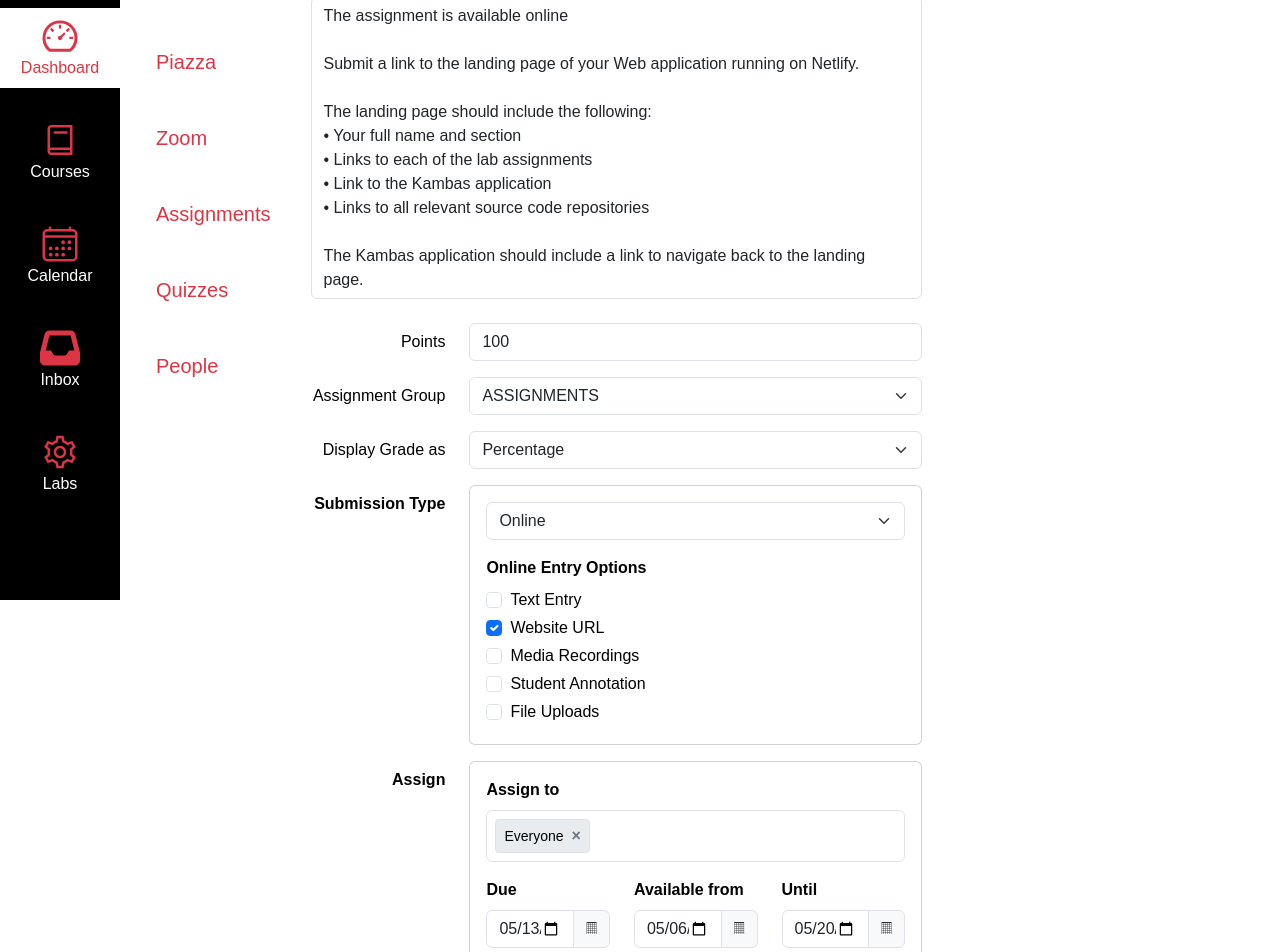
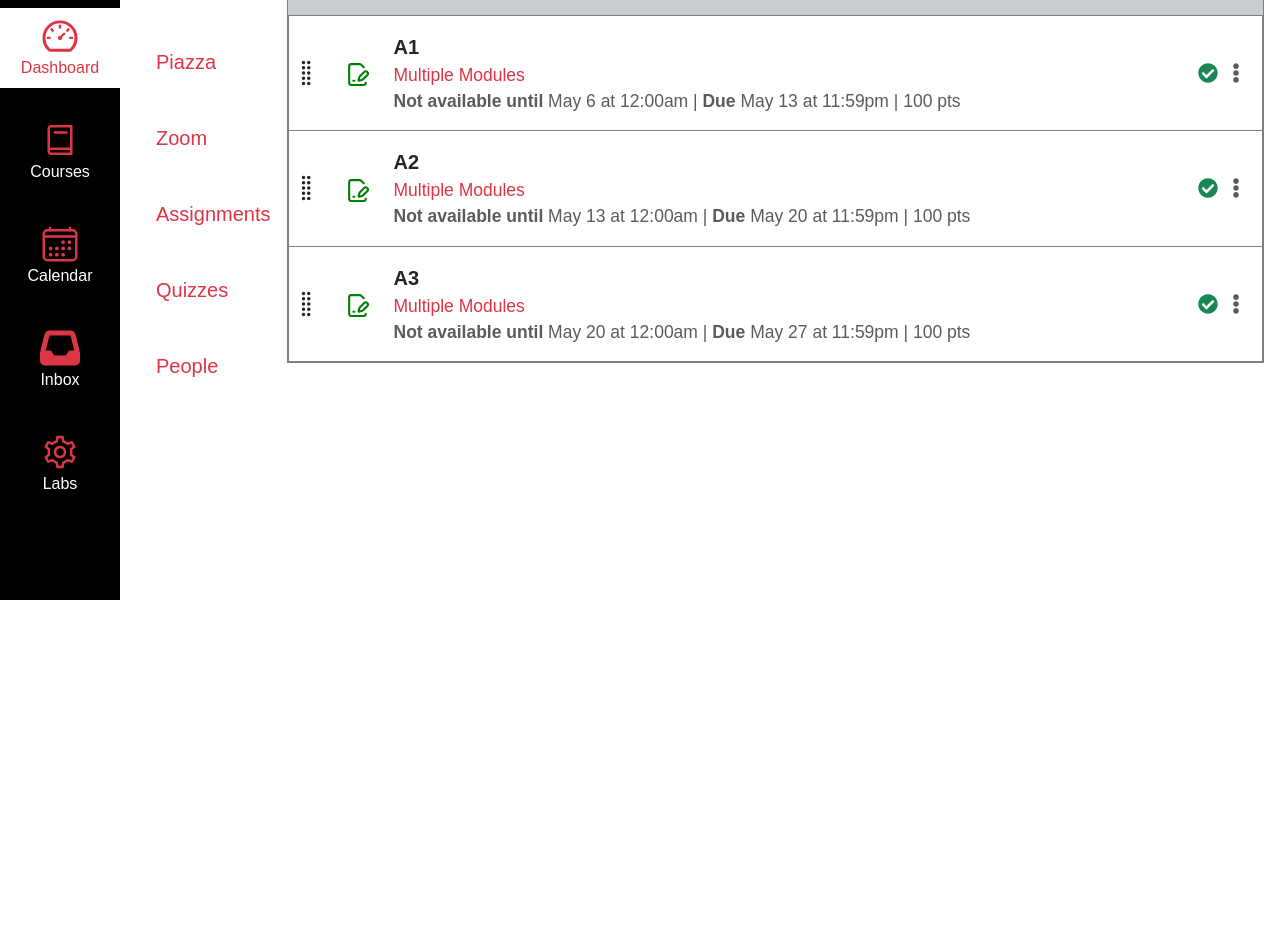
Before and after one commit to nishit3/webdev-assignment-1-nishit3, a Next.js app: page /Courses/1234/Assignments in a window 1280 px wide. Shown: the part 200-1152 px from the top of the page. After the commit the page ends 800 px from the top, so only its background shows below. Built offline with nearby package versions, Linux system fonts and the light colour scheme.

Commit message:
fix assignment screen

```diff
--- a/src/app/(Kambaz)/Courses/[cid]/Assignments/page.js
+++ b/src/app/(Kambaz)/Courses/[cid]/Assignments/page.js
@@ -1,329 +1,136 @@
-"use client";
+import Link from "next/link";
+import {
+  Button,
+  ListGroup,
+  ListGroupItem,
+  Form,
+  InputGroup,
+  Row,
+  Col,
+} from "react-bootstrap";
+import { LuFilePenLine } from "react-icons/lu";
+import { BsGripVertical } from "react-icons/bs";
+import { FaEllipsisV, FaCheckCircle } from "react-icons/fa";
+import { AiOutlinePlus } from "react-icons/ai";
 
-import { Button, Row, Col, InputGroup } from "react-bootstrap";
-
-export default function Assignment() {
+export default async function Assignments({ params }) {
+  const { cid } = await params;
   return (
-    <div className="container-fluid p-4">
-      <Row>
-        <Col lg={8}>
-          <div className="mb-3">
-            <label
-              htmlFor="wd-name"
-              className="form-label"
-              style={{ color: "black" }}
+    <div id="wd-assignments">
+      <Row className="mb-4">
+        <Col md={6}>
+          <InputGroup>
+            <Form.Control
+              type="text"
+              placeholder="Search..."
+              id="wd-search-assignment"
+            />
+          </InputGroup>
+        </Col>
+        <Col md={6} className="text-end">
+          <Button
+            variant="outline-secondary"
+            className="me-2"
+            id="wd-add-assignment-group"
           >
-              Assignment Name
-            </label>
-            <input
-              type="text"
-              className="form-control"
-              id="wd-name"
-              defaultValue="A1"
-              placeholder="Assignment Name"
-            />
-          </div>
-
-          <div className="mb-4">
-            <textarea
-              className="form-control w-100"
-              rows={12}
-              style={{ resize: "none", overflow: "hidden", minHeight: "300px" }}
-              id="wd-description"
-              defaultValue={`The assignment is available online
-
-Submit a link to the landing page of your Web application running on Netlify.
-
-The landing page should include the following:
-• Your full name and section
-• Links to each of the lab assignments
-• Link to the Kambas application
-• Links to all relevant source code repositories
-
-The Kambas application should include a link to navigate back to the landing page.`}
-            />
-          </div>
-
-          <Row className="mb-3">
-            <Col sm={3} className="text-end">
-              <label
-                htmlFor="wd-points"
-                className="col-form-label"
-                style={{ color: "black" }}
-              >
-                Points
-              </label>
-            </Col>
-            <Col sm={9}>
-              <input
-                type="number"
-                className="form-control"
-                id="wd-points"
-                defaultValue={100}
-              />
+            <AiOutlinePlus className="me-1" /> Group
+          </Button>
+          <Button variant="danger" id="wd-add-assignment">
+            <AiOutlinePlus className="me-1" /> Assignment
+          </Button>
         </Col>
       </Row>
 
-          <Row className="mb-3">
-            <Col sm={3} className="text-end">
-              <label
-                htmlFor="wd-group"
-                className="col-form-label"
-                style={{ color: "black" }}
-              >
-                Assignment Group
-              </label>
-            </Col>
-            <Col sm={9}>
-              <select className="form-select" id="wd-group">
-                <option value="ASSIGNMENTS">ASSIGNMENTS</option>
-                <option value="QUIZZES">QUIZZES</option>
-                <option value="EXAMS">EXAMS</option>
-                <option value="PROJECT">PROJECT</option>
-              </select>
-            </Col>
-          </Row>
-
-          <Row className="mb-3">
-            <Col sm={3} className="text-end">
-              <label
-                htmlFor="wd-display-grade-as"
-                className="col-form-label"
-                style={{ color: "black" }}
-              >
-                Display Grade as
-              </label>
-            </Col>
-            <Col sm={9}>
-              <select className="form-select" id="wd-display-grade-as">
-                <option value="Percentage">Percentage</option>
-                <option value="Points">Points</option>
-                <option value="Letter">Letter Grade</option>
-              </select>
-            </Col>
-          </Row>
-
-          <Row className="mb-3">
-            <Col sm={3} className="text-end">
-              <label
-                className="col-form-label fw-bold"
-                style={{ color: "black" }}
-              >
-                Submission Type
-              </label>
-            </Col>
-            <Col sm={9}>
-              <div className="card p-3">
-                <select className="form-select mb-3" id="wd-submission-type">
-                  <option value="Online">Online</option>
-                  <option value="Paper">On Paper</option>
-                  <option value="External">External Tool</option>
-                </select>
-
+      <ListGroup className="rounded-0" id="wd-assignments-list">
+        <ListGroupItem className="wd-assignment-group p-0 mb-5 fs-5 border-gray">
+          <div className="wd-title p-3 ps-2 bg-secondary d-flex justify-content-between align-items-center">
+            <div className="d-flex align-items-center">
+              <BsGripVertical className="me-2 fs-3" />
+              <span className="fw-bold">ASSIGNMENTS</span>
+              <span className="badge bg-light text-dark ms-2">
+                40% of Total
+              </span>
+            </div>
             <div>
-                  <strong style={{ color: "black" }}>
-                    Online Entry Options
-                  </strong>
-                  <div className="mt-2">
-                    <div className="form-check mb-1 d-flex align-items-start">
-                      <input
-                        className="form-check-input me-2 mt-1"
-                        type="checkbox"
-                        id="wd-text-entry"
-                      />
-                      <label
-                        className="form-check-label mb-0"
-                        htmlFor="wd-text-entry"
-                        style={{ color: "black" }}
-                      >
-                        Text Entry
-                      </label>
-                    </div>
-                    <div className="form-check mb-1 d-flex align-items-start">
-                      <input
-                        className="form-check-input me-2 mt-1"
-                        type="checkbox"
-                        id="wd-website-url"
-                        defaultChecked
-                      />
-                      <label
-                        className="form-check-label mb-0"
-                        htmlFor="wd-website-url"
-                        style={{ color: "black" }}
-                      >
-                        Website URL
-                      </label>
-                    </div>
-                    <div className="form-check mb-1 d-flex align-items-start">
-                      <input
-                        className="form-check-input me-2 mt-1"
-                        type="checkbox"
-                        id="wd-media-recordings"
-                      />
-                      <label
-                        className="form-check-label mb-0"
-                        htmlFor="wd-media-recordings"
-                        style={{ color: "black" }}
-                      >
-                        Media Recordings
-                      </label>
-                    </div>
-                    <div className="form-check mb-1 d-flex align-items-start">
-                      <input
-                        className="form-check-input me-2 mt-1"
-                        type="checkbox"
-                        id="wd-student-annotation"
-                      />
-                      <label
-                        className="form-check-label mb-0"
-                        htmlFor="wd-student-annotation"
-                        style={{ color: "black" }}
-                      >
-                        Student Annotation
-                      </label>
-                    </div>
-                    <div className="form-check mb-1 d-flex align-items-start">
-                      <input
-                        className="form-check-input me-2 mt-1"
-                        type="checkbox"
-                        id="wd-file-upload"
-                      />
-                      <label
-                        className="form-check-label mb-0"
-                        htmlFor="wd-file-upload"
-                        style={{ color: "black" }}
-                      >
-                        File Uploads
-                      </label>
+              <Button variant="outline-primary" size="sm" className="me-2">
+                <AiOutlinePlus className="me-1" />
+              </Button>
+              <FaEllipsisV className="text-muted" />
             </div>
           </div>
+          <ListGroup className="wd-assignment-items rounded-0">
+            <ListGroupItem className="wd-assignment p-3 ps-1 d-flex align-items-center">
+              <BsGripVertical className="me-3 fs-3" />
+              <div className="p-2 rounded me-3">
+                <LuFilePenLine color="green" size={25} />
               </div>
+              <div className="flex-grow-1">
+                <Link
+                  href={`/Courses/${cid}/Assignments/123`}
+                  className="text-decoration-none text-dark"
+                >
+                  <div className="fw-bold">A1</div>
+                  <div className="text-danger small">Multiple Modules</div>
+                  <div className="text-muted small">
+                    <strong>Not available until</strong> May 6 at 12:00am |
+                    <strong> Due</strong> May 13 at 11:59pm | 100 pts
                   </div>
-            </Col>
-          </Row>
-
-          <Row className="mb-3">
-            <Col sm={3} className="text-end">
-              <label
-                className="col-form-label fw-bold"
-                style={{ color: "black" }}
+                </Link>
+              </div>
+              <div className="d-flex align-items-center">
+                <FaCheckCircle className="text-success me-2" />
+                <FaEllipsisV className="text-muted" />
+              </div>
+            </ListGroupItem>
+            <ListGroupItem className="wd-assignment p-3 ps-1 d-flex align-items-center">
+              <BsGripVertical className="me-3 fs-3" />
+              <div className="p-2 rounded me-3">
+                <LuFilePenLine color="green" size={25} />
+              </div>
+              <div className="flex-grow-1">
+                <Link
+                  href={`/Courses/${cid}/Assignments/124`}
+                  className="text-decoration-none text-dark"
                 >
-                Assign
-              </label>
-            </Col>
-            <Col sm={9}>
-              <div className="card p-3">
-                <div className="mb-3">
-                  <label
-                    className="form-label fw-bold"
-                    style={{ color: "black" }}
+                  <div className="fw-bold">A2</div>
+                  <div className="text-danger small">Multiple Modules</div>
+                  <div className="text-muted small">
+                    <strong>Not available until</strong> May 13 at 12:00am |
+                    <strong> Due</strong> May 20 at 11:59pm | 100 pts
+                  </div>
+                </Link>
+              </div>
+              <div className="d-flex align-items-center">
+                <FaCheckCircle className="text-success me-2" />
+                <FaEllipsisV className="text-muted" />
+              </div>
+            </ListGroupItem>
+            <ListGroupItem className="wd-assignment p-3 ps-1 d-flex align-items-center">
+              <BsGripVertical className="me-3 fs-3" />
+              <div className="p-2 rounded me-3">
+                <LuFilePenLine color="green" size={25} />
+              </div>
+              <div className="flex-grow-1">
+                <Link
+                  href={`/Courses/${cid}/Assignments/125`}
+                  className="text-decoration-none text-dark"
                 >
-                    Assign to
-                  </label>
-                  <div
-                    className="form-control"
-                    style={{ minHeight: "40px", padding: "8px" }}
-                  >
-                    <span
-                      className="me-2"
-                      style={{
-                        backgroundColor: "#e9ecef",
-                        color: "black",
-                        padding: "4px 8px",
-                        fontSize: "14px",
-                        borderRadius: "4px",
-                        display: "inline-flex",
-                        alignItems: "center",
-                        border: "1px solid #dee2e6",
-                      }}
-                    >
-                      Everyone
-                      <span
-                        style={{
-                          marginLeft: "8px",
-                          cursor: "pointer",
-                          color: "#6c757d",
-                          fontWeight: "bold",
-                          fontSize: "16px",
-                        }}
-                      >
-                        ×
-                      </span>
-                    </span>
+                  <div className="fw-bold">A3</div>
+                  <div className="text-danger small">Multiple Modules</div>
+                  <div className="text-muted small">
+                    <strong>Not available until</strong> May 20 at 12:00am |
+                    <strong> Due</strong> May 27 at 11:59pm | 100 pts
                   </div>
+                </Link>
               </div>
-
-                <Row>
-                  <Col md={4}>
-                    <div className="mb-3">
-                      <label
-                        className="form-label fw-bold"
-                        style={{ color: "black" }}
-                      >
-                        Due
-                      </label>
-                      <InputGroup>
-                        <input
-                          type="datetime-local"
-                          className="form-control"
-                          id="wd-due-date"
-                          defaultValue="2024-05-13T23:59"
-                        />
-                        <InputGroup.Text>𝄜</InputGroup.Text>
-                      </InputGroup>
+              <div className="d-flex align-items-center">
+                <FaCheckCircle className="text-success me-2" />
+                <FaEllipsisV className="text-muted" />
               </div>
-                  </Col>
-                  <Col md={4}>
-                    <div className="mb-3">
-                      <label
-                        className="form-label fw-bold"
-                        style={{ color: "black" }}
-                      >
-                        Available from
-                      </label>
-                      <InputGroup>
-                        <input
-                          type="datetime-local"
-                          className="form-control"
-                          id="wd-available-from"
-                          defaultValue="2024-05-06T12:00"
-                        />
-                        <InputGroup.Text>𝄜</InputGroup.Text>
-                      </InputGroup>
-                    </div>
-                  </Col>
-                  <Col md={4}>
-                    <div className="mb-3">
-                      <label
-                        className="form-label fw-bold"
-                        style={{ color: "black" }}
-                      >
-                        Until
-                      </label>
-                      <InputGroup>
-                        <input
-                          type="datetime-local"
-                          className="form-control"
-                          id="wd-available-until"
-                          defaultValue="2024-05-20T23:59"
-                        />
-                        <InputGroup.Text>𝄜</InputGroup.Text>
-                      </InputGroup>
-                    </div>
-                  </Col>
-                </Row>
-              </div>
-            </Col>
-          </Row>
-
-          <hr className="my-4" />
-
-          <div className="d-flex justify-content-end gap-2">
-            <Button variant="outline-secondary">Cancel</Button>
-            <Button variant="danger">Save</Button>
-          </div>
-        </Col>
-      </Row>
+            </ListGroupItem>
+          </ListGroup>
+        </ListGroupItem>
+      </ListGroup>
     </div>
   );
 }
```
Lines whose indentation alone changed are shown as unchanged.
